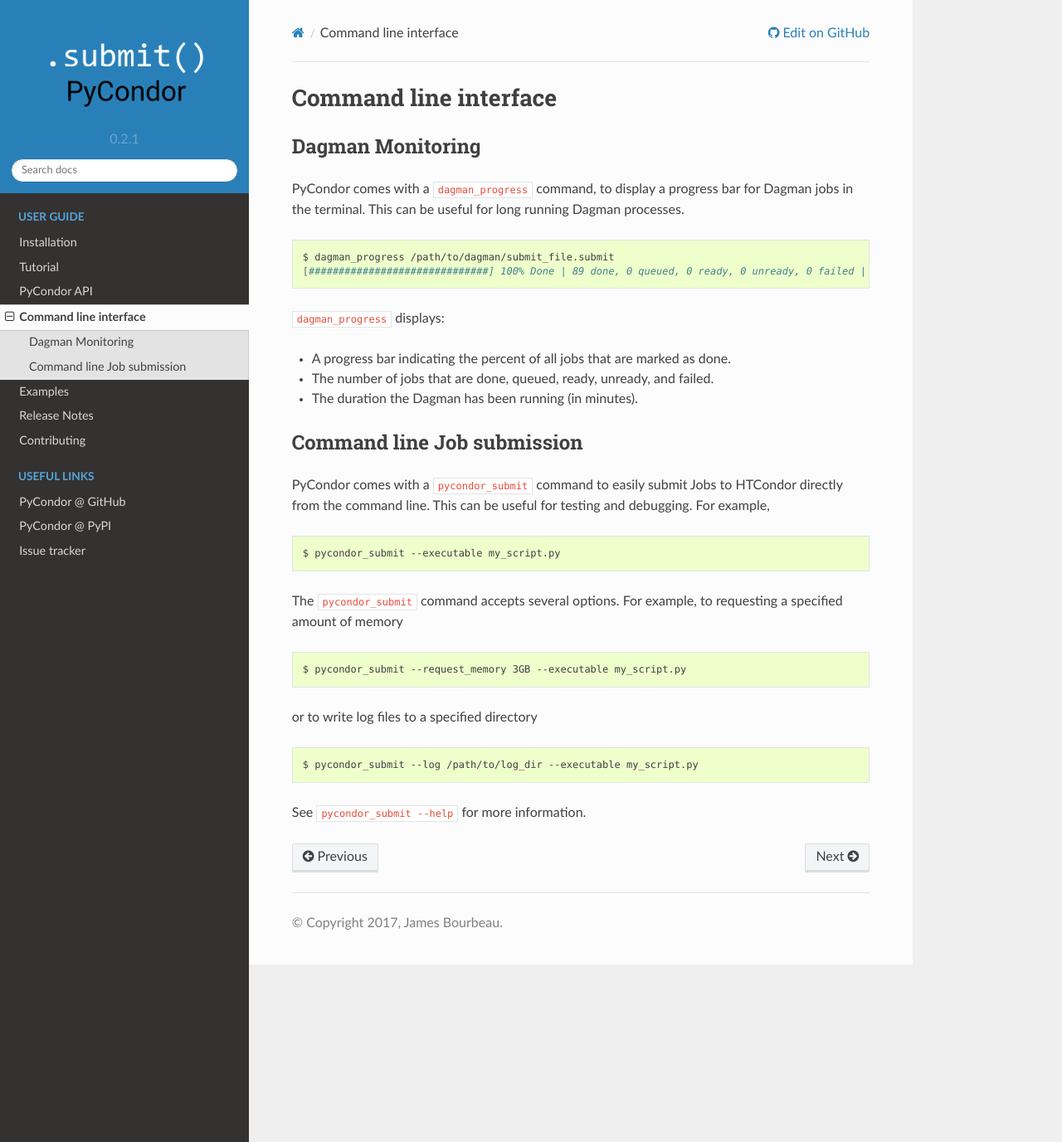
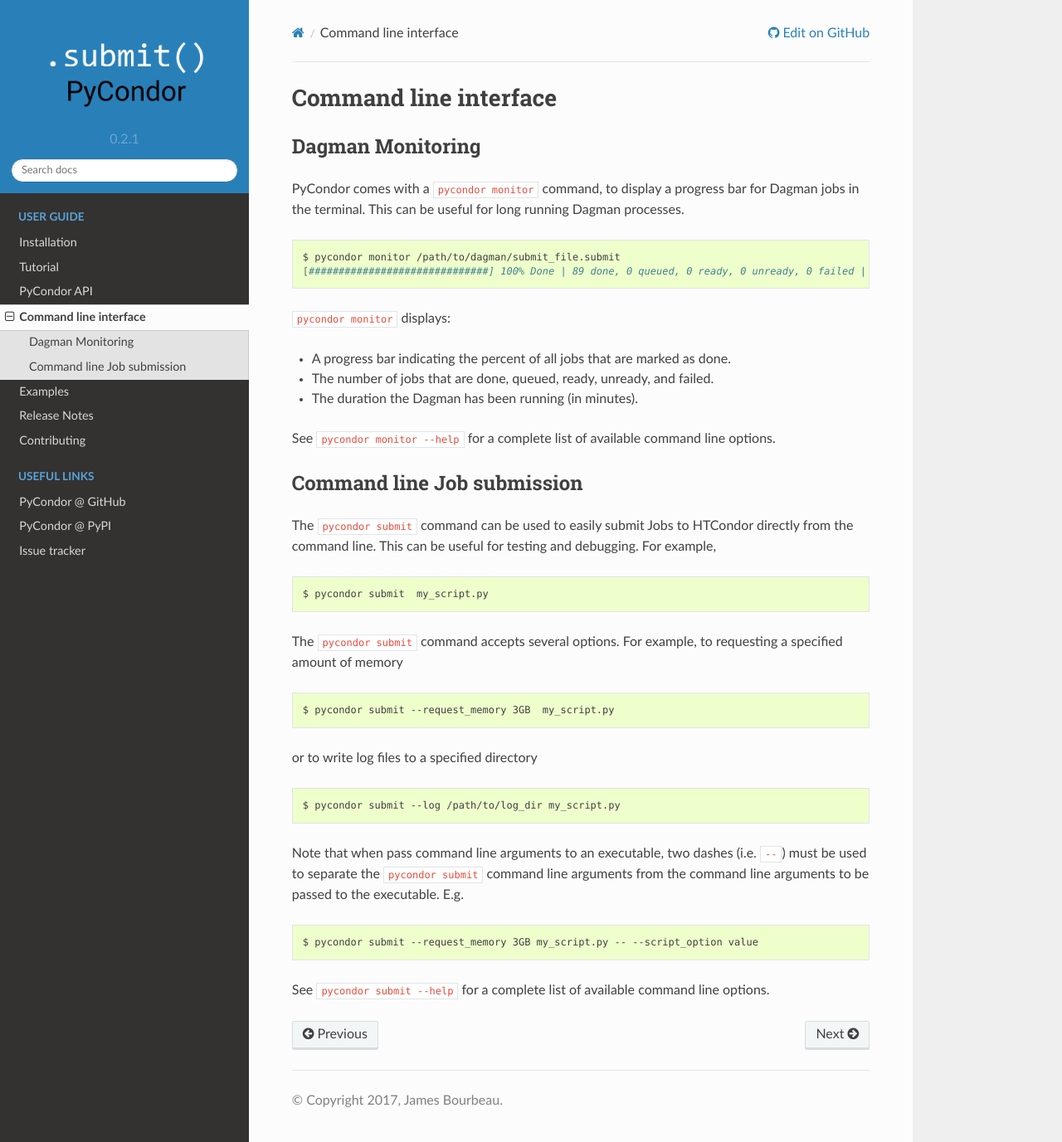
Before and after one commit to pycondor/pycondor, a Sphinx documentation site: the page built from docs/cli.rst, in a window 1280 px wide and 1377 px high. Shown: the whole window at 83% size. Built offline with Sphinx 7.4.7 and the Read the Docs theme 2.0.0, drawn with Linux system fonts in a browser that asks for light colours.

Commit message:
Updates cli documentation

```diff
--- a/docs/monitoring.rst
+++ b/docs/cli.rst
@@ -10,16 +10,16 @@
 Dagman Monitoring
 -----------------
 
-PyCondor comes with a ``dagman_progress`` command, to display a
+PyCondor comes with a ``pycondor monitor`` command, to display a
 progress bar for Dagman jobs in the terminal. This can be useful for long
 running Dagman processes.
 
 .. code-block:: shell
 
-    $ dagman_progress /path/to/dagman/submit_file.submit
+    $ pycondor monitor /path/to/dagman/submit_file.submit
     [##############################] 100% Done | 89 done, 0 queued, 0 ready, 0 unready, 0 failed | 51.3m
 
-``dagman_progress`` displays:
+``pycondor monitor`` displays:
 
 * A progress bar indicating the percent of all jobs that are marked as done.
 
@@ -27,30 +27,40 @@
 
 * The duration the Dagman has been running (in minutes).
 
+See ``pycondor monitor --help`` for a complete list of available command line options.
+
 
 ---------------------------
 Command line Job submission
 ---------------------------
 
-PyCondor comes with a ``pycondor_submit`` command to easily submit Jobs to
+The ``pycondor submit`` command can be used to easily submit Jobs to
 HTCondor directly from the command line. This can be useful for testing and
 debugging. For example,
 
 .. code-block:: shell
 
-    $ pycondor_submit --executable my_script.py
+    $ pycondor submit  my_script.py
 
-The ``pycondor_submit`` command accepts several options. For example, to
+The ``pycondor submit`` command accepts several options. For example, to
 requesting a specified amount of memory
 
 .. code-block:: shell
 
-    $ pycondor_submit --request_memory 3GB --executable my_script.py
+    $ pycondor submit --request_memory 3GB  my_script.py
 
 or to write log files to a specified directory
 
 .. code-block:: shell
 
-    $ pycondor_submit --log /path/to/log_dir --executable my_script.py
+    $ pycondor submit --log /path/to/log_dir my_script.py
 
-See ``pycondor_submit --help`` for more information.
+Note that when pass command line arguments to an executable, two dashes (i.e. ``--``)
+must be used to separate the ``pycondor submit`` command line arguments from
+the command line arguments to be passed to the executable. E.g.
+
+.. code-block:: shell
+
+    $ pycondor submit --request_memory 3GB my_script.py -- --script_option value
+
+See ``pycondor submit --help`` for a complete list of available command line options.
--- a/docs/conf.py
+++ b/docs/conf.py
@@ -34,10 +34,11 @@
 # extensions coming with Sphinx (named 'sphinx.ext.*') or your custom
 # ones.
 extensions = ['sphinx.ext.autodoc',
-                'sphinx.ext.viewcode',
-                'sphinx.ext.autosummary',
-                'sphinx.ext.githubpages',
-                'numpydoc']
+              'sphinx.ext.viewcode',
+              'sphinx.ext.autosummary',
+              'sphinx.ext.githubpages',
+              'numpydoc',
+              ]
 
 # this is needed for some reason...
 # see https://github.com/numpy/numpydoc/issues/69
--- a/docs/index.rst
+++ b/docs/index.rst
@@ -13,7 +13,7 @@
    installation
    tutorial
    api
-   monitoring
+   cli
    examples
    changelog
    contributing
@@ -88,7 +88,7 @@
 * :doc:`installation`
 * :doc:`tutorial`
 * :doc:`api`
-* :doc:`monitoring`
+* :doc:`cli`
 * :doc:`examples`
 * :doc:`changelog`
 * :doc:`contributing`
```
Also changed, not shown: other parts of docs/cli.rst (+1 -1 lines).
